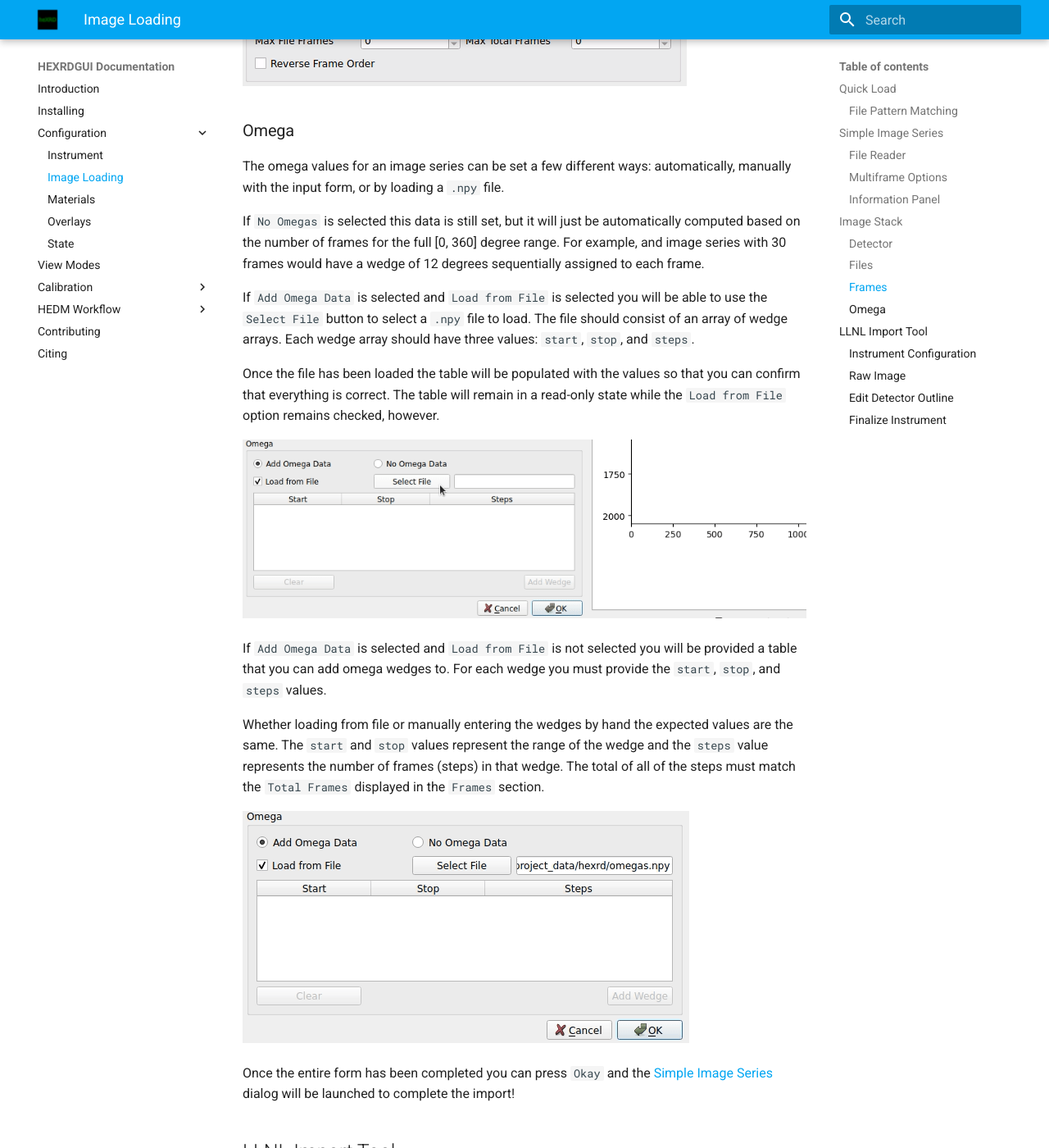
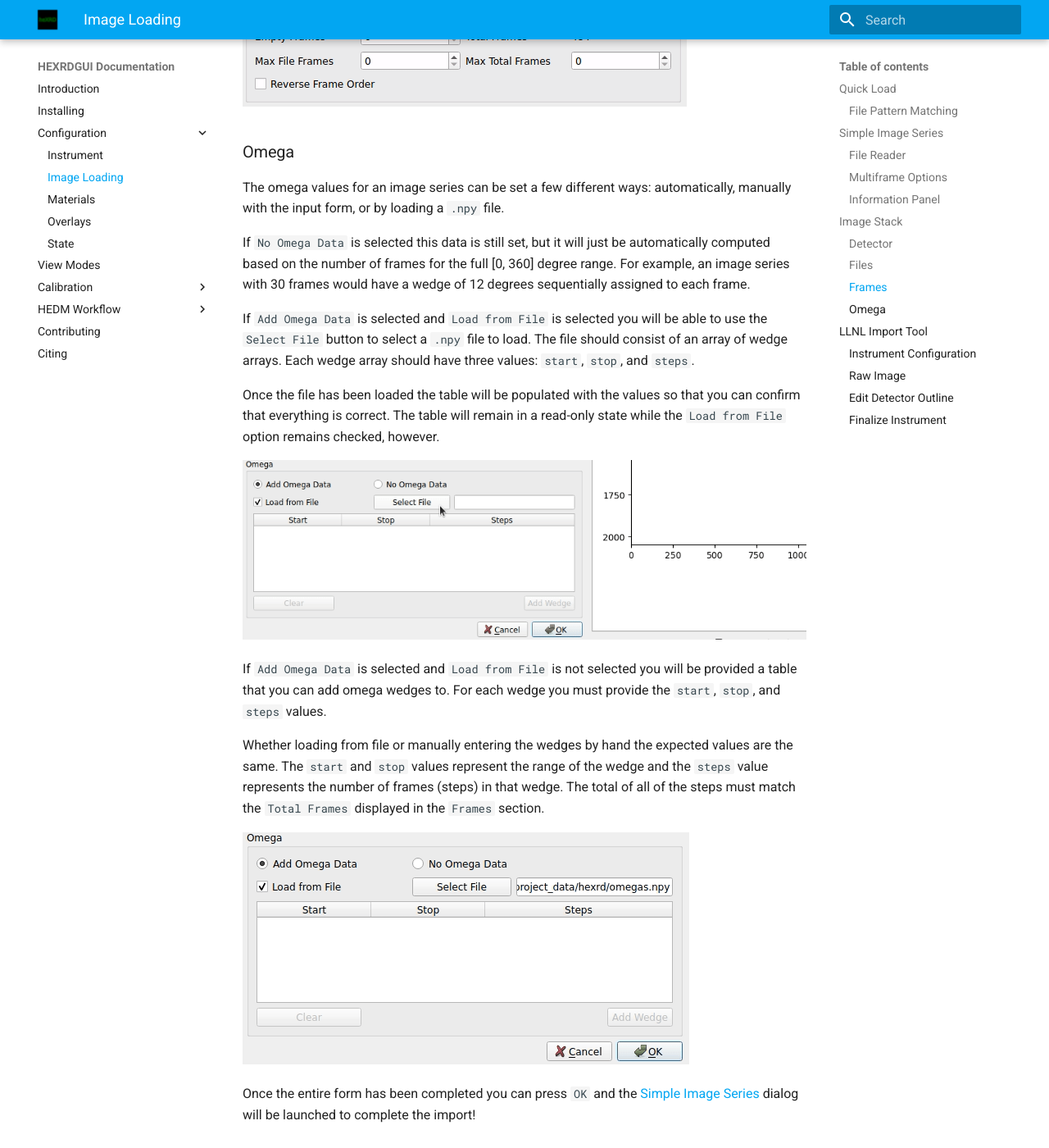
Before and after one commit to HEXRD/hexrdgui-docs, an MkDocs documentation site: the page built from docs/configuration/images.md, in a window 1280 px wide and 1400 px high, scrolled down 11006 px. Shown: the whole window at 82% size. Built offline with MkDocs 1.6.1 and Material for MkDocs 9.7.7, drawn with Linux system fonts in a browser that asks for light colours; some of the changed text lies outside the part shown.

Commit message:
Make a few small corrections
Signed-off-by: Patrick Avery <patrick.avery@kitware.com>

```diff
--- a/docs/configuration/images.md
+++ b/docs/configuration/images.md
@@ -188,7 +188,7 @@ There may be frames that need to be discarded for various reasons, and the `Fram
 
 The omega values for an image series can be set a few different ways: automatically, manually with the input form, or by loading a `.npy` file.
 
-If `No Omegas` is selected this data is still set, but it will just be automatically computed based on the number of frames for the full [0, 360] degree range. For example, and image series with 30 frames would have a wedge of 12 degrees sequentially assigned to each frame.
+If `No Omega Data` is selected this data is still set, but it will just be automatically computed based on the number of frames for the full [0, 360] degree range. For example, an image series with 30 frames would have a wedge of 12 degrees sequentially assigned to each frame.
 
 If `Add Omega Data` is selected and `Load from File` is selected you will be able to use the `Select File` button to select a `.npy` file to load. The file should consist of an array of wedge arrays. Each wedge array should have three values: `start`, `stop`, and `steps`.
 
@@ -202,7 +202,7 @@ Whether loading from file or manually entering the wedges by hand the expected v
 
 ![Manually Enter Omega](img/manually_enter_omegas.gif)
 
-Once the entire form has been completed you can press `Okay` and the [Simple Image Series](#simple-image-series) dialog will be launched to complete the import!
+Once the entire form has been completed you can press `OK` and the [Simple Image Series](#simple-image-series) dialog will be launched to complete the import!
 
 ## LLNL Import Tool
 
```
Also changed, not shown: other parts of docs/configuration/images.md (+1 -1 lines).
